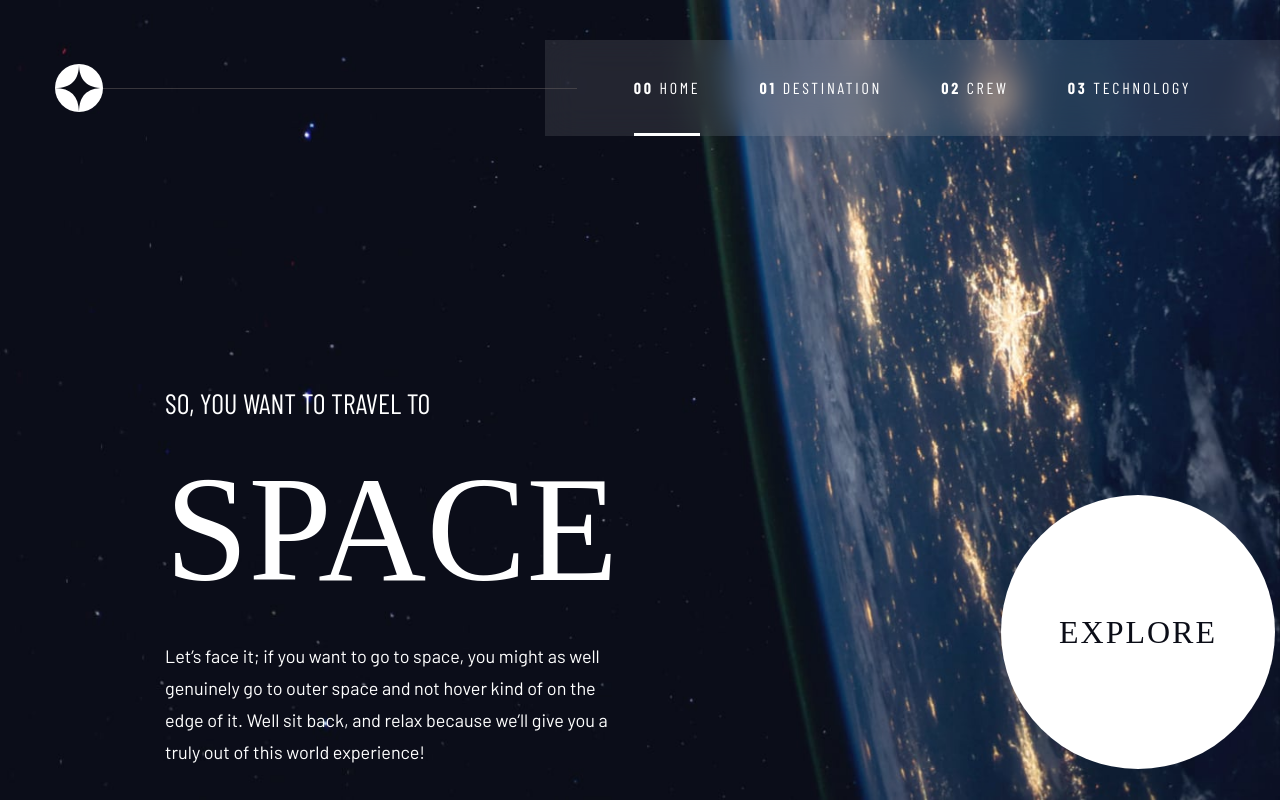
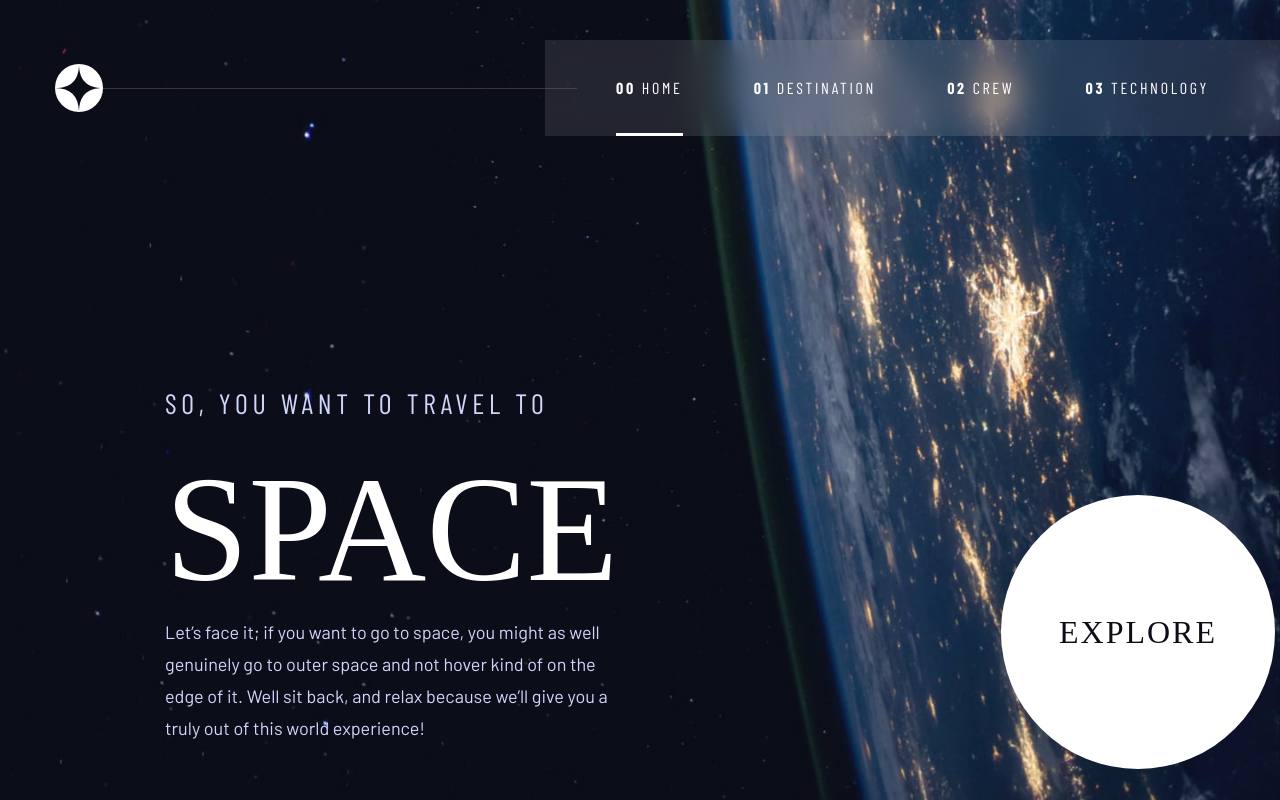
Before and after one commit to charly8888/space-tourism-website, a React (Vite) app: page / in a window 1280 px wide. Built offline with nearby package versions, Linux system fonts and the light colour scheme; a web font is replaced by a local one.

Commit message:
fix some visual colors

```diff
--- a/src/components/navbar.module.sass
+++ b/src/components/navbar.module.sass
@@ -22,7 +22,7 @@
   display: flex
   width: 60%
   align-items: center
-  justify-content: space-around
+  justify-content: space-between
   position: relative
   &:after
     content: ""
--- a/src/components/texthome.module.css
+++ b/src/components/texthome.module.css
@@ -4,6 +4,15 @@
   position:absolute;
   top:24.1875rem;
   left:10.3125rem;
+}
+.containerText h5{
+  letter-spacing:0.295rem;
+  color:#D0D6F9
+}
+.containerText p{
+  color: #D0D6F9;
+  line-height:1.75rem;
+  margin: 0;
 }
 @media ( min-width: 376px ) and ( max-width: 768px ){
   .containerText{
@@ -19,7 +28,6 @@
   .containerText h5{
     font-size: 1.25rem;
     letter-spacing:0.21125rem;
-    color:#D0D6F9
   }
   .containerText h1{
     font-size: 9.375rem;
@@ -27,7 +35,6 @@
   }
   .containerText p{
     font-size:1rem ;
-    color: #D0D6F9;
     line-height:1.75rem;
     margin: 0;
   }
@@ -46,14 +53,12 @@
   .containerText h5{
     font-size: 1rem;
     letter-spacing:2.7px;
-    color:#D0D6F9
   }
   .containerText h1{
     font-size: 5rem;
   }
   .containerText p{
     font-size: 0.9375rem ;
-    color: #D0D6F9;
     line-height:1.5625rem;
   }
 }
--- a/src/index.css
+++ b/src/index.css
@@ -66,7 +66,7 @@ p{
   margin: 1.5rem 0;
   font-family: 'Barlow';
   font-weight: 400;
-  line-height: 2rem;
+  line-height: 2rem !important;
 }
 .explore{
   display: inline-block;
```
